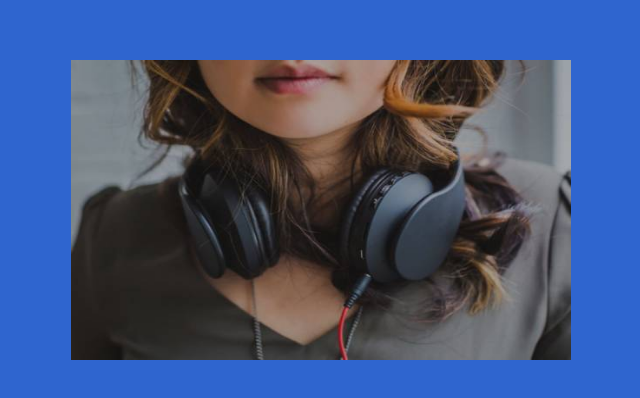
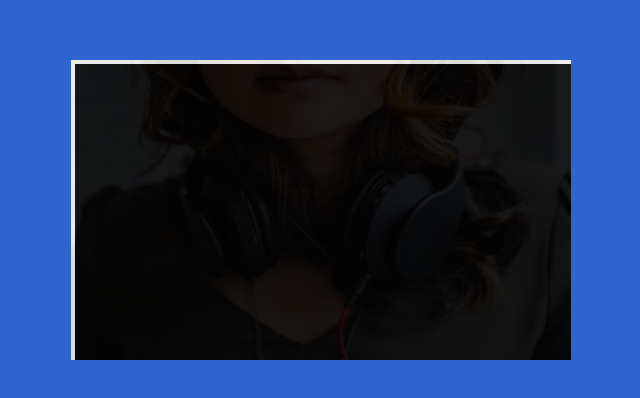
Before and after one commit to genarogg/img-animada, a plain HTML site: page index.html in a window 1280 px wide. Shown: the part 240-638 px from the top of the page, without its empty margins (319-959 px from the left). Drawn offline with Linux system fonts and the light colour scheme.

Commit message:
.hover:before, .hover:after

```diff
--- a/css/style.css
+++ b/css/style.css
@@ -49,3 +49,21 @@ body{
     background: black;
     padding: 6px;
 }
+
+.hover:hover h1{
+    transform: translate(-50%, -50%) scale(1);
+}
+.hover:before,
+.hover:after{
+    content: "";
+    width: 500px;
+    height: 400px;
+    position: absolute;
+    top: 0;
+    left: 0;
+    background: black;
+    opacity: 0.6;
+    transition: all 600ms cubic-bezier(1,0,0,1);
+    border: 4px solid white;
+    z-index: 1;
+}
```
